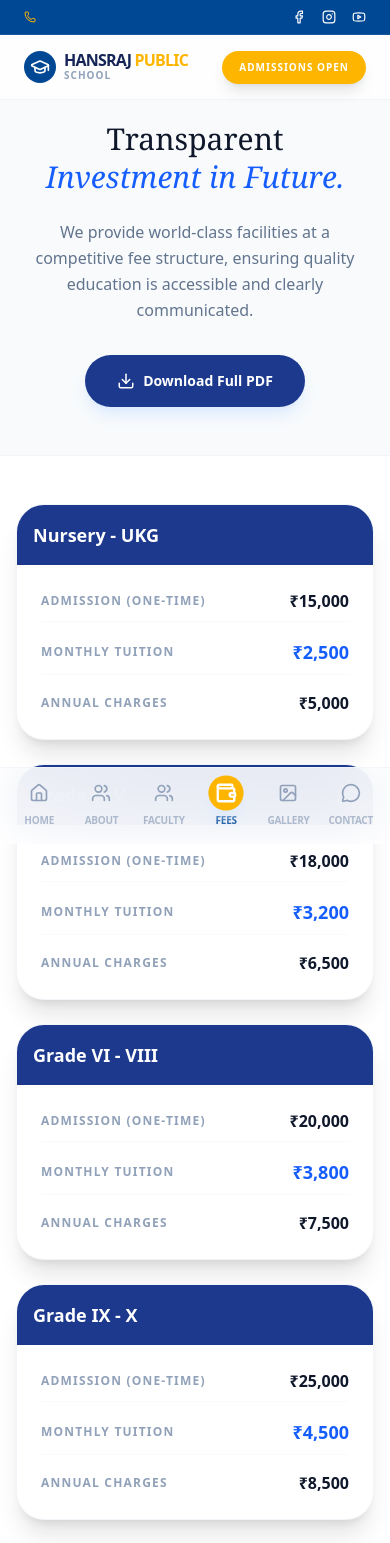
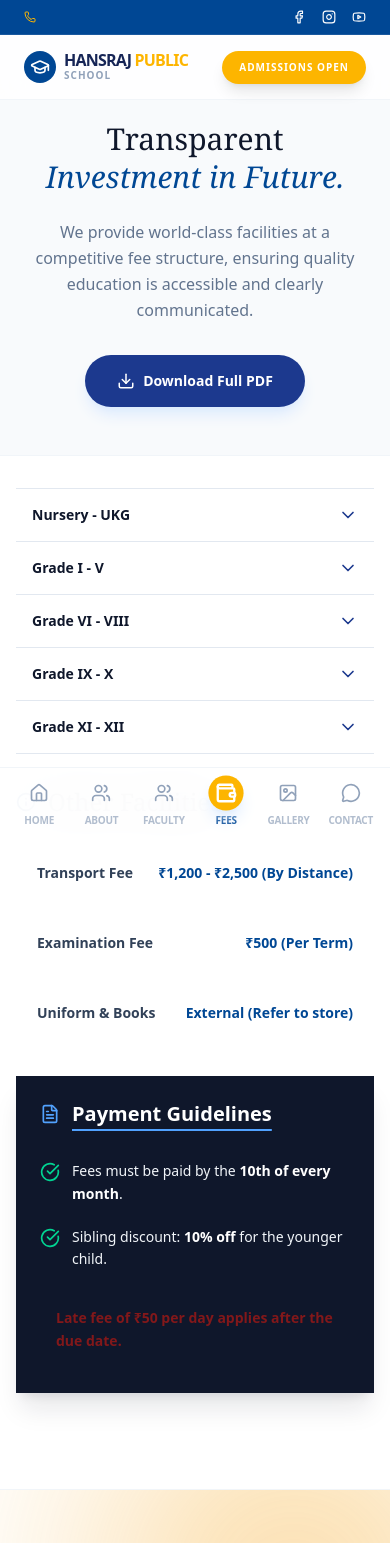
Before and after one commit to md-faizanahmad/sample-demo-sc, a Next.js app: page /fees in a window 390 px wide. Shown: the top 1543 px of the page. Built offline with nearby package versions, Linux system fonts and the light colour scheme.

Commit message:
fix: improve responsive fee section and payment guidelines styling

```diff
--- a/src/app/fees/page.tsx
+++ b/src/app/fees/page.tsx
@@ -50,7 +50,7 @@ export default function FeePage() {
           <div className="container mx-auto max-w-4xl text-center">
             <h1 className="text-3xl md:text-6xl font-serif text-slate-900 leading-tight mb-6">
               Transparent <br />
-              <span className="italic text-blue-600 font-medium">
+              <span className="italic text-primary font-medium">
                 Investment in Future.
               </span>
             </h1>
@@ -67,91 +67,63 @@ export default function FeePage() {
         </section>
 
         {/* 2. FEE SECTION */}
-        <section className="py-12 md:py-20 px-4 md:px-6">
-          <div className="container mx-auto max-w-5xl">
-            {/* MOBILE VIEW: Card Stack (Visible only on Mobile) */}
-            <div className="grid gap-6 md:hidden">
+        <section className="px-4 py-8 sm:px-6 sm:py-12 lg:py-16">
+          <div className="mx-auto w-full max-w-5xl">
+            <div className="divide-y divide-slate-200 border-y border-slate-200">
               {feeData.map((row) => (
-                <div
-                  key={row.class}
-                  className="bg-white rounded-3xl border border-slate-100 shadow-xl overflow-hidden"
+                <details key={row.class} className="group">
+                  <summary className="flex cursor-pointer list-none items-center justify-between gap-4 px-4 py-4 transition-colors hover:bg-slate-50 sm:px-6 sm:py-5 [&::-webkit-details-marker]:hidden">
+                    <span className="text-sm font-semibold text-slate-900 sm:text-base">
+                      {row.class}
+                    </span>
+
+                    <svg
+                      className="h-5 w-5 shrink-0 text-blue-900 transition-transform duration-200 group-open:rotate-180"
+                      xmlns="http://www.w3.org/2000/svg"
+                      viewBox="0 0 24 24"
+                      fill="none"
+                      stroke="currentColor"
+                      strokeWidth="2"
+                      strokeLinecap="round"
+                      strokeLinejoin="round"
+                      aria-hidden="true"
                     >
-                  <div className="bg-blue-900 p-4">
-                    <h3 className="text-white font-bold text-lg">
-                      {row.class}
-                    </h3>
-                  </div>
-                  <div className="p-6 space-y-4">
-                    <div className="flex justify-between items-center border-b border-slate-50 pb-2">
-                      <span className="text-xs font-bold text-slate-400 uppercase tracking-widest">
+                      <path d="m6 9 6 6 6-6" />
+                    </svg>
+                  </summary>
+
+                  <div className=" px-4 pb-4 sm:px-6 sm:pb-5">
+                    <div className="overflow-hidden rounded-sm ">
+                      <div className="flex items-center justify-between gap-4 border-b border-slate-100 px-4 py-3 sm:px-5">
+                        <span className="text-xs font-medium text-slate-500 sm:text-sm">
                           Admission (One-time)
                         </span>
-                      <span className="text-slate-900 font-bold">
+                        <span className="text-sm font-semibold text-slate-900">
                           {row.oneTime}
                         </span>
                       </div>
-                    <div className="flex justify-between items-center border-b border-slate-50 pb-2">
-                      <span className="text-xs font-bold text-slate-400 uppercase tracking-widest">
+
+                      <div className="flex items-center justify-between gap-4 border-b border-slate-100 px-4 py-3 sm:px-5">
+                        <span className="text-xs font-medium text-slate-500 sm:text-sm">
                           Monthly Tuition
                         </span>
-                      <span className="text-blue-600 font-black text-lg">
+                        <span className="text-sm font-bold text-primary">
                           {row.monthly}
                         </span>
                       </div>
-                    <div className="flex justify-between items-center">
-                      <span className="text-xs font-bold text-slate-400 uppercase tracking-widest">
+
+                      <div className="flex items-center justify-between gap-4 px-4 py-3 sm:px-5">
+                        <span className="text-xs font-medium text-slate-500 sm:text-sm">
                           Annual Charges
                         </span>
-                      <span className="text-slate-900 font-bold">
+                        <span className="text-sm font-semibold text-slate-900">
                           {row.annual}
                         </span>
                       </div>
                     </div>
                   </div>
+                </details>
               ))}
-            </div>
-
-            {/* DESKTOP VIEW: Professional Table (Visible only on MD and up) */}
-            <div className="hidden md:block overflow-hidden rounded-[2.5rem] border border-slate-100 shadow-2xl">
-              <table className="w-full text-left border-collapse">
-                <thead>
-                  <tr className="bg-blue-900 text-white">
-                    <th className="p-8 text-xs font-bold uppercase tracking-widest">
-                      Academic Wing
-                    </th>
-                    <th className="p-8 text-xs font-bold uppercase tracking-widest text-center">
-                      Admission Fee
-                    </th>
-                    <th className="p-8 text-xs font-bold uppercase tracking-widest text-center">
-                      Monthly Tuition
-                    </th>
-                    <th className="p-8 text-xs font-bold uppercase tracking-widest text-center">
-                      Annual Charges
-                    </th>
-                  </tr>
-                </thead>
-                <tbody className="divide-y divide-slate-100 text-sm">
-                  {feeData.map((row) => (
-                    <tr
-                      key={row.class}
-                      className="hover:bg-blue-50/30 transition-colors"
-                    >
-                      <td className="p-8 font-black text-slate-900 text-lg">
-                        {row.class}
-                      </td>
-                      <td className="p-8 text-slate-600 font-bold text-center">
-                        {row.oneTime}
-                      </td>
-                      <td className="p-8 text-blue-700 font-black text-xl text-center">
-                        {row.monthly}
-                      </td>
-                      <td className="p-8 text-slate-600 font-bold text-center">
-                        {row.annual}
-                      </td>
-                    </tr>
-                  ))}
-                </tbody>
-              </table>
             </div>
           </div>
         </section>
@@ -162,7 +134,7 @@ export default function FeePage() {
             {/* Facilities */}
             <div className="space-y-6">
               <h3 className="text-2xl font-serif text-slate-900 flex items-center gap-3">
-                <Info className="text-blue-600" size={24} /> Other Facilities
+                <Info className="text-primary" size={20} /> Other Facilities
               </h3>
               <div className="space-y-2">
                 <FeeAddon
@@ -178,29 +150,44 @@ export default function FeePage() {
             </div>
 
             {/* Guidelines */}
-            <div className="bg-slate-900 p-8 md:p-10 rounded-[2.5rem] shadow-2xl shadow-blue-900/20">
-              <h3 className="text-xl font-bold text-white mb-8 flex items-center gap-3 underline decoration-blue-500 underline-offset-8">
-                <FileText className="text-blue-400" size={20} /> Payment
-                Guidelines
+
+            <div className="bg-slate-900 p-6 sm:p-8 md:p-10 shadow-xl shadow-slate-900/10">
+              <h3 className="mb-8 flex items-center gap-3 text-xl font-bold text-white underline decoration-blue-400 underline-offset-8">
+                <FileText className="shrink-0 text-blue-400" size={20} />
+                Payment Guidelines
               </h3>
-              <ul className="space-y-5 text-sm md:text-base text-slate-300">
-                <li className="flex gap-4">
-                  <CheckCircle className="text-blue-400 shrink-0" size={20} />
+
+              <ul className="space-y-5 text-sm leading-relaxed text-slate-100 md:text-base">
+                <li className="flex items-start gap-3">
+                  <CheckCircle
+                    className="mt-0.5 shrink-0 text-emerald-400"
+                    size={20}
+                  />
                   <span>
                     Fees must be paid by the{" "}
-                    <strong>10th of every month</strong>.
+                    <strong className="font-bold text-white">
+                      10th of every month
+                    </strong>
+                    .
                   </span>
                 </li>
-                <li className="flex gap-4">
-                  <CheckCircle className="text-blue-400 shrink-0" size={20} />
+
+                <li className="flex items-start gap-3">
+                  <CheckCircle
+                    className="mt-0.5 shrink-0 text-emerald-400"
+                    size={20}
+                  />
                   <span>
-                    Sibling discount: <strong>10% off</strong> for the younger
-                    child.
+                    Sibling discount:{" "}
+                    <strong className="font-bold text-white">10% off</strong>{" "}
+                    for the younger child.
                   </span>
                 </li>
-                <li className="flex gap-4 p-4 bg-white/5 rounded-2xl border border-white/10 text-red-400 font-bold">
-                  <Info className="shrink-0" size={20} />
-                  <span>Late fee of ₹50 per day applies after due date.</span>
+
+                <li className="flex items-start gap-3  p-4 font-semibold text-red-900">
+                  <span>
+                    Late fee of ₹50 per day applies after the due date.
+                  </span>
                 </li>
               </ul>
             </div>
@@ -217,7 +204,7 @@ function FeeAddon({ label, value }: { label: string; value: string }) {
       <span className="text-slate-700 font-bold text-sm md:text-base">
         {label}
       </span>
-      <span className="text-blue-600 text-sm md:text-base font-bold text-right">
+      <span className="text-primary text-sm md:text-base font-bold text-right">
         {value}
       </span>
     </div>
```
Lines whose indentation alone changed are shown as unchanged.
